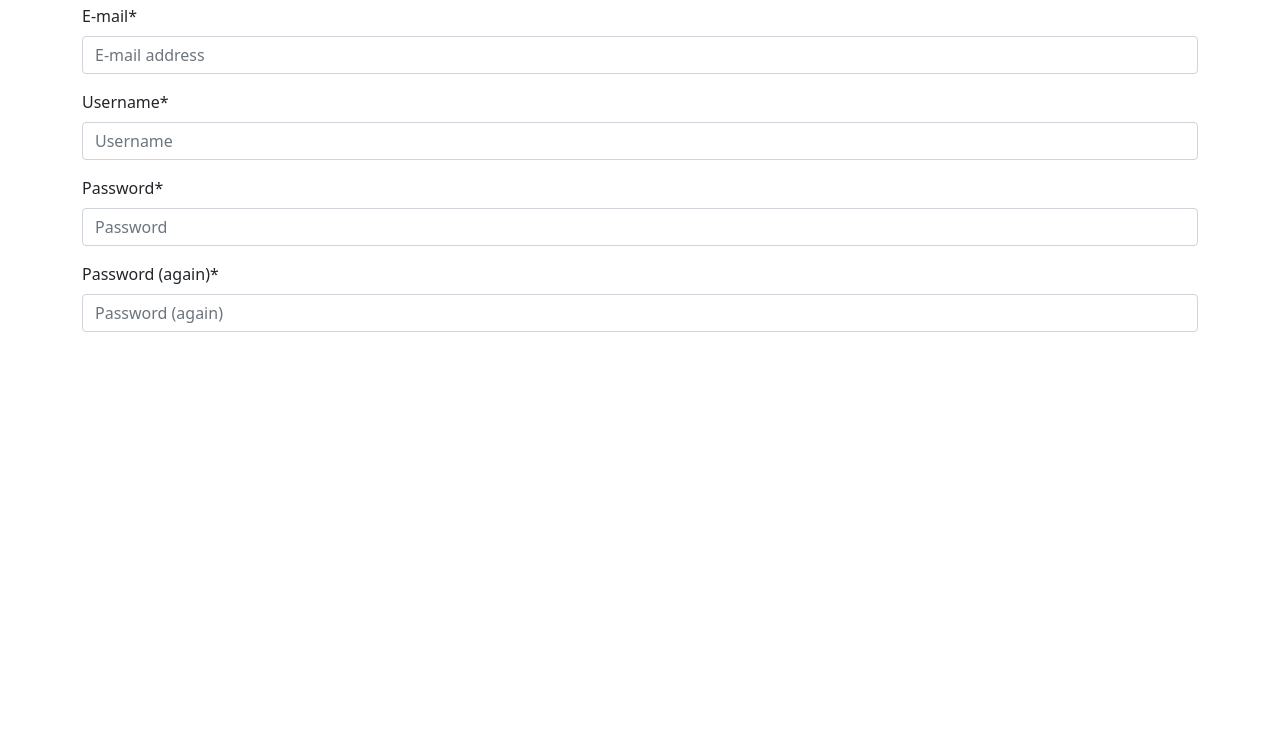
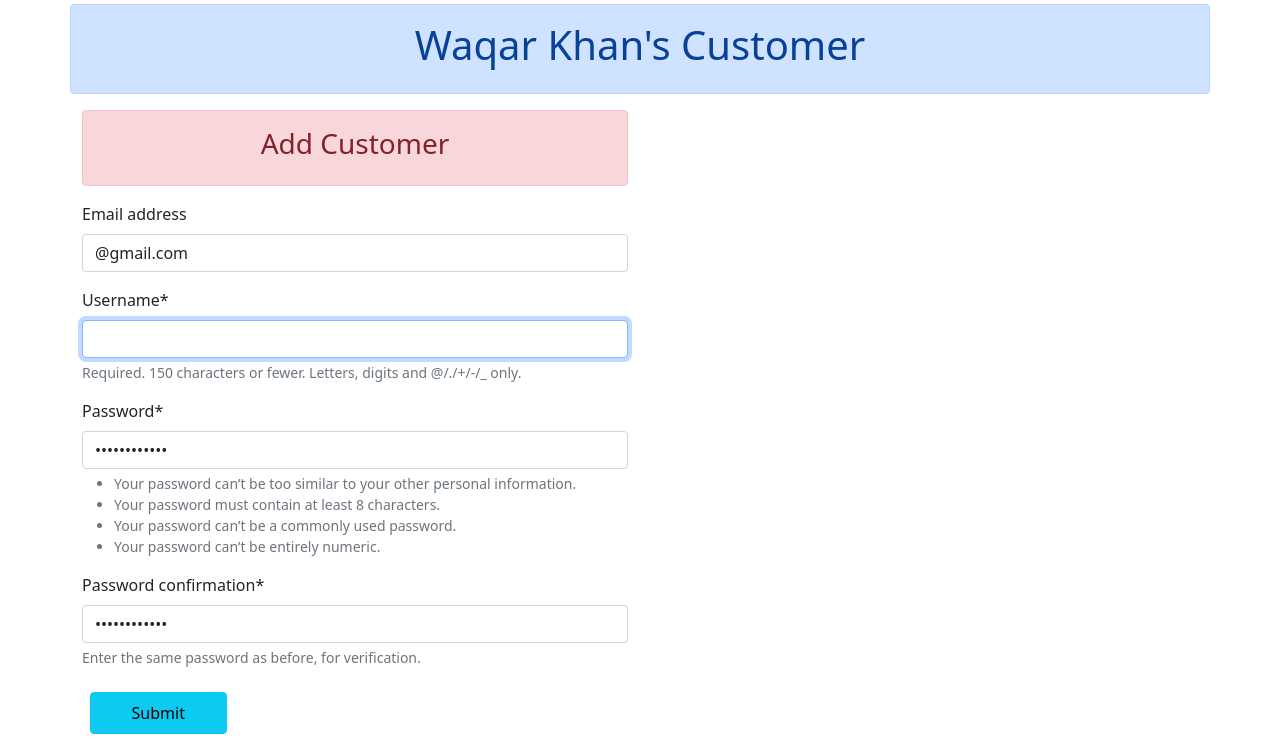
Before and after one commit to 786raees/comhub, a Django app: page / in a window 1280 px wide. Shown: the part 56-800 px from the top of the page. Run offline with Django 3.2, Linux system fonts and the light colour scheme; a user stored in the database is signed in; some libraries are stand-ins or nearby versions.

Commit message:
added customer of field in user model

```diff
--- /dev/null
+++ b/comhub/file_sharing_app/forms.py
@@ -0,0 +1,16 @@
+import uuid
+from allauth.account.forms import SignupForm
+from django.contrib.auth.forms import UserCreationForm
+from django.contrib.auth import get_user_model
+
+User = get_user_model()
+
+class CustomerForm(UserCreationForm):
+    class Meta:
+        model = User
+        fields = ('email', 'username')
+    def __init__(self, *args, **kwargs):
+        super().__init__(*args, **kwargs)
+        password = str(uuid.uuid1()).split("-")[-1]
+        self.fields['password1'].widget.attrs.update({'value':password})
+        self.fields['password2'].widget.attrs.update({'value':password})
--- a/comhub/file_sharing_app/views.py
+++ b/comhub/file_sharing_app/views.py
@@ -1,12 +1,17 @@
 from django.shortcuts import render
-from allauth.account.forms import SignupForm
 from django.contrib.auth.decorators import login_required
-
+from .forms import CustomerForm
 # Create your views here.
 
 @login_required
 def home(request):
-    form = SignupForm()
+    initial = {'email':'@gmail.com'}
+    form = CustomerForm(request.POST or None, initial=initial)
+    if form.is_valid():
+        customer_object = form.save(commit=False)
+        customer_object.user_type = 'Customer'
+        customer_object.save()
+        form = CustomerForm(initial=initial)
     context = {"form": form}
     return render(request, 'pages/home.html', context)
 
--- a/comhub/templates/pages/home.html
+++ b/comhub/templates/pages/home.html
@@ -1,5 +1,25 @@
 {% extends "base.html" %}
 {% load crispy_forms_tags %}
 {% block content %}
-{{form|crispy}}
+<div class="row">
+    <div class="col-12 alert alert-primary text-center">
+        <h1>
+            {{request.user.name|title}}'s Customer
+        </h1>
+    </div>
+    <div class="col-md-6">
+        <div class="col-12 alert alert-danger text-center">
+            <h3>
+                Add Customer
+            </h3>
+        </div>
+        <form action="." method="post">
+            {% csrf_token %}
+            {{form|crispy}}
+            <button class="btn btn-info m-2 p-2 col-3" type="submit">Submit</button>
+        </form>
+    </div>
+    <div class="col-md-6">
+    </div>
+</div>
 {% endblock content %}
--- a/comhub/users/models.py
+++ b/comhub/users/models.py
@@ -1,5 +1,6 @@
 from django.contrib.auth.models import AbstractUser
 from django.db.models import CharField, TextField
+from django.db import models
 from django.urls import reverse
 from django.utils.translation import gettext_lazy as _
 from model_utils.fields import StatusField
@@ -20,6 +21,7 @@ class User(AbstractUser):
     phone_number = PhoneNumberField(_("User's Phone Number"), blank=True)
     user_type_choices = Choices('Admin','Suplier','Customer',)
     user_type = StatusField(choices_name='user_type_choices')
+    customer_of = models.ForeignKey("self", on_delete=models.CASCADE, blank=True, null=True)
 
     first_name = None  # type: ignore
     last_name = None  # type: ignore
```
Also changed, not shown: comhub/users/migrations/0004_user_customer_of.py (added), db.sqlite3.
